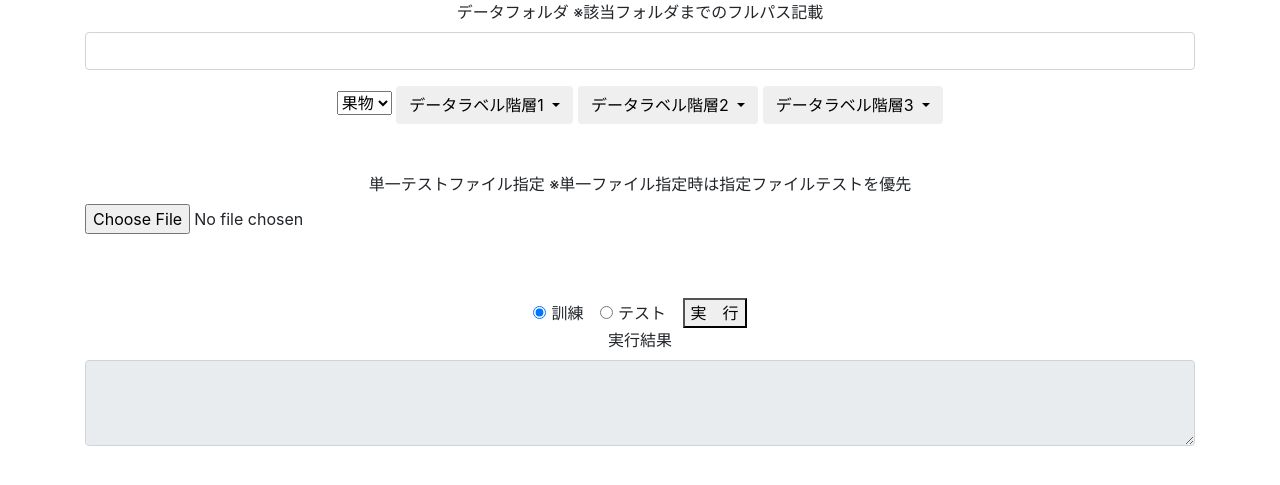
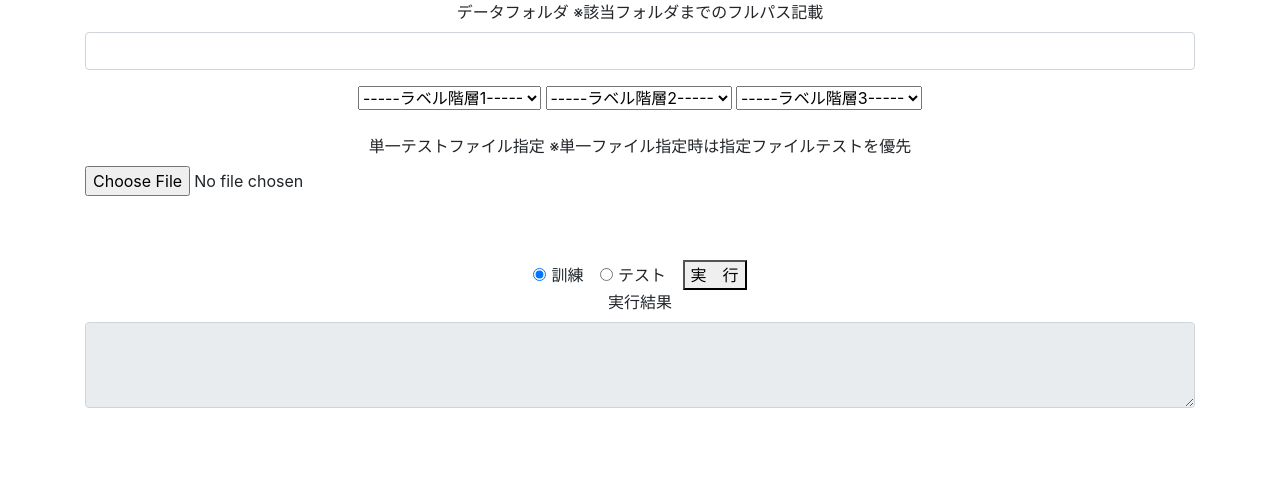
Before and after one commit to eto1976/MlApp, a Django app: template MlApp/templates/top.html in a window 1280 px wide. Shown: the part 56-541 px from the top of the page. Run offline with Django 3.2, Linux system fonts and the light colour scheme; the template is opened without the code that fills it: values that come from a table or form of the project are taken from there, others are empty; some libraries are stand-ins or nearby versions.

Commit message:
プルダウン修正

```diff
--- a/MlApp/forms/topform.py
+++ b/MlApp/forms/topform.py
@@ -1,10 +1,31 @@
 from django import forms
+from MlApp.models.mstimagelabel import Mst_imagelabel
 
 # Create your forms here.
 
-CATEGORIES = (
+EMPTY_CHOICES_1 = (
+    ('', '-----ラベル階層1-----'),
+)
+EMPTY_CHOICES_2 = (
+    ('', '-----ラベル階層2-----'),
+)
+EMPTY_CHOICES_3 = (
+    ('', '-----ラベル階層3-----'),
+)
+
+CATEGORIES_1 = (
     ('1', '果物'),
     ('2', '野菜'),
+)
+
+CATEGORIES_2 = (
+    ('1', 'りんご'),
+    ('2', 'みかん'),
+)
+
+CATEGORIES_3 = (
+    ('1', 'りんご1等級'),
+    ('2', 'りんご2等級'),
 )
 
 class TopForm(forms.Form):
@@ -33,6 +54,14 @@ class TopForm(forms.Form):
         widget=forms.Textarea,
     )
 
-    category = forms.ChoiceField(
-        choices=CATEGORIES,
+    category_1 = forms.ChoiceField(
+        choices=EMPTY_CHOICES_1 + CATEGORIES_1,
         widget=forms.Select(attrs={'class':'bootstrap-select'}))
+
+    category_2 = forms.ChoiceField(
+        choices=EMPTY_CHOICES_2 + CATEGORIES_2,
+        widget=forms.Select(attrs={'class':'bootstrap-select'}))
+
+    category_3 = forms.ChoiceField(
+        choices=EMPTY_CHOICES_3 + CATEGORIES_3,
+        widget=forms.Select(attrs={'class':'bootstrap-select'}))
--- a/MlApp/templates/top.html
+++ b/MlApp/templates/top.html
@@ -14,37 +14,10 @@
             <input type="text" name="dataFolder" class="form-control" value={{ dataFolder }} >
         </div>
 
+		{{ topForm.category_1 }}
+		{{ topForm.category_2 }}
+		{{ topForm.category_3 }}
 
-		<div class="dropdown">
-{{ topForm.category }}
-			<button class="btn btn-default dropdown-toggle" type="button" data-toggle="dropdown">
-				データラベル階層1
-				<span class="caret"></span>
-			</button>
-			<ul class="dropdown-menu" role="menu">
-				<li role="presentation"><a href="">データラベル１</a></li>
-				<li role="presentation"><a href="">データラベル２</a></li>
-				<li role="presentation"><a href="">データラベル３</a></li>
-			</ul>
-			<button class="btn btn-default dropdown-toggle" type="button" data-toggle="dropdown">
-				データラベル階層2
-				<span class="caret"></span>
-			</button>
-			<ul class="dropdown-menu" role="menu">
-				<li role="presentation"><a href="">データラベル１</a></li>
-				<li role="presentation"><a href="">データラベル２</a></li>
-				<li role="presentation"><a href="">データラベル３</a></li>
-			</ul>
-			<button class="btn btn-default dropdown-toggle" type="button" data-toggle="dropdown">
-				データラベル階層3
-				<span class="caret"></span>
-			</button>
-			<ul class="dropdown-menu" role="menu">
-				<li role="presentation"><a href="">データラベル１</a></li>
-				<li role="presentation"><a href="">データラベル２</a></li>
-				<li role="presentation"><a href="">データラベル３</a></li>
-			</ul>
-		</div>
 <BR>
 <BR>
         <div class="form-group">
```
